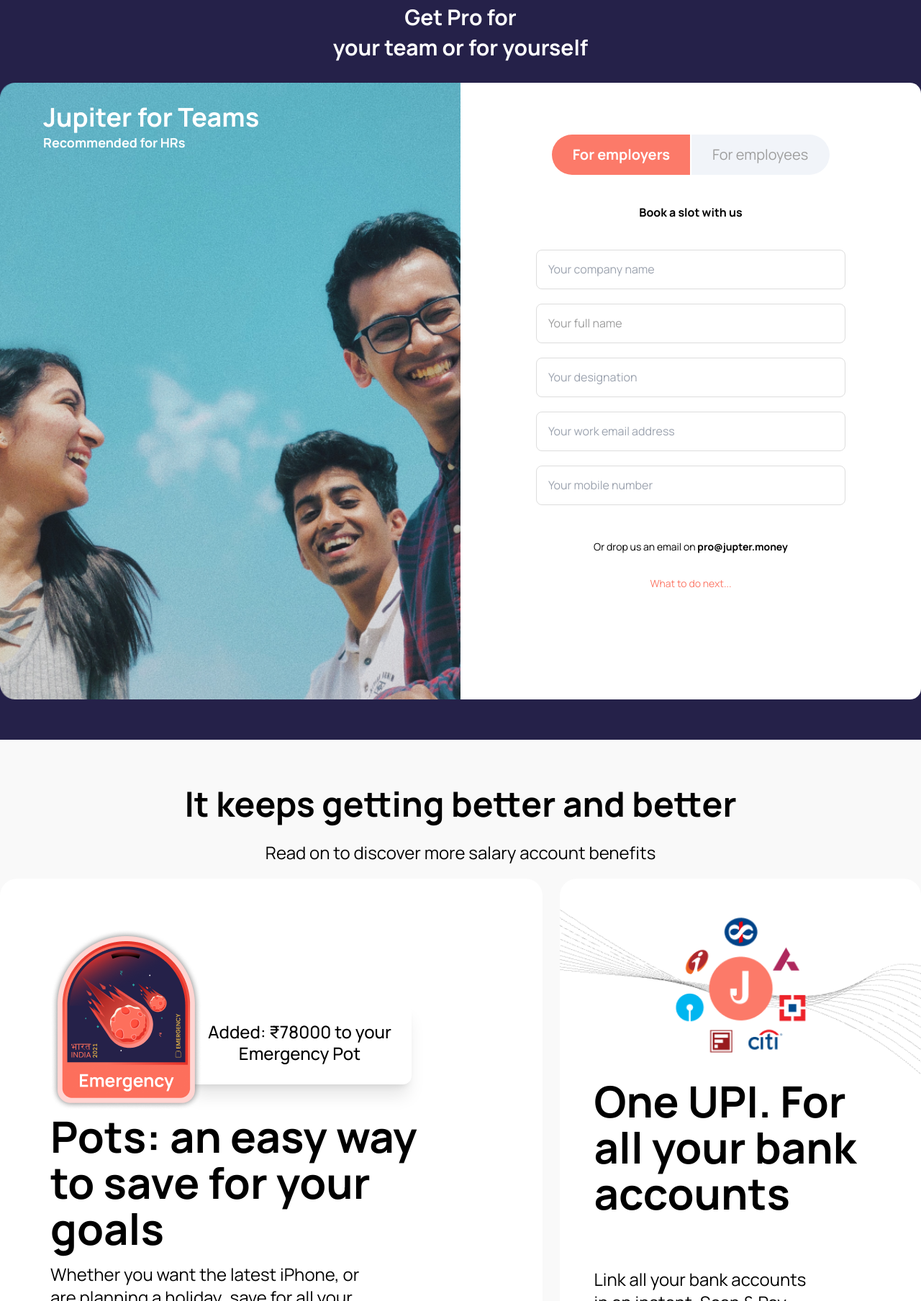
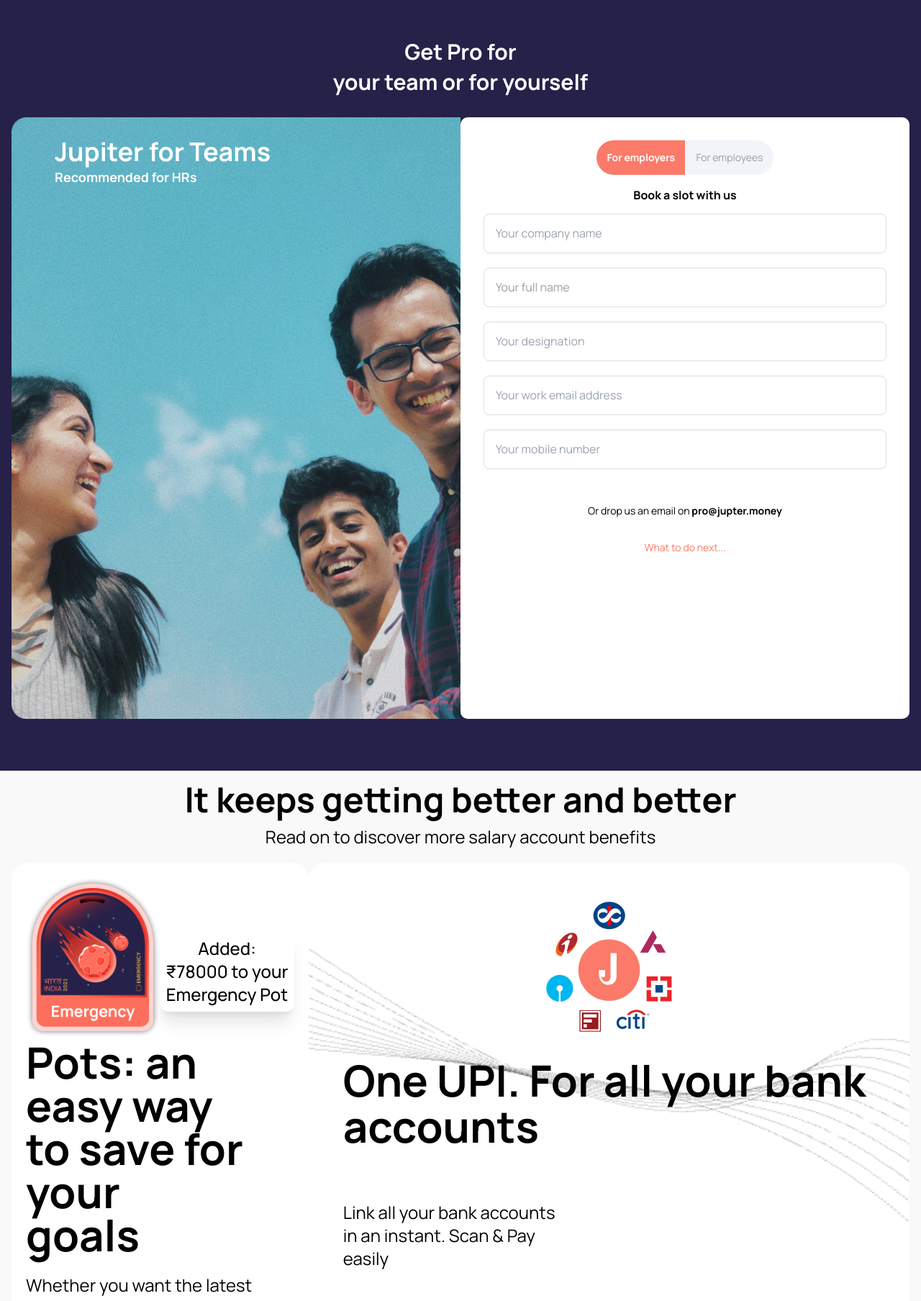
Before and after one commit to shoaibkhan92/Mac-book-pro, a website: page src/index.html in a window 1280 px wide. Shown: the part 4935-6743 px from the top of the page at 72% size. Drawn offline with Linux system fonts and the light colour scheme.

Commit message:
some changes

```diff
--- a/src/index.html
+++ b/src/index.html
@@ -50,7 +50,7 @@
     <div class="md:py-[60px] bg-[#F9F9F9]">
         <div class="max-w-7xl mx-auto text-center p-5 md:p-0">
             <div>
-                <h3 class="text-[#121212] text-4xl md:text-6xl md:leading-[68px] font-bold mb-3.5">What makes the
+                <h3 class="text-[#121212] text-3xl md:text-6xl md:leading-[68px] font-bold mb-3.5">What makes the
                     <br>Pro Salary account, Pro?
                 </h3>
                 <div class="flex flex-col md:flex-row  items-center  justify-center mb-14">
@@ -113,10 +113,10 @@
                 <p class="font-normal text-2xl mb-16">Compare Jupiter Pro Salary account with your current salary
                     account</p>
             </div>
-            <div class="flex justify-center items-end">
+            <div class="md:flex justify-center items-end p-4">
                 <div class="py-4">
                     <div
-                        class="w-[240px] font-normal text-sm border border-[#DDDDDD] rounded-tl-[10px] rounded-bl-[10px] overflow-hidden py-8 text-left bg-white -mr-2">
+                        class="md:w-[240px] font-normal text-sm border border-[#DDDDDD] rounded-tl-[10px] rounded-bl-[10px] overflow-hidden py-8 text-left bg-white -mr-2">
                         <div>
                             <p class="py-4 px-9">Health insurance</p>
                         </div>
@@ -140,7 +140,7 @@
 
                 <div class="relative">
                     <div
-                        class="w-[240px]  border border-[#252149] rounded-[10px] overflow-hidden shadow-lg bg-white pb-[12px]">
+                        class="md:w-[240px]  border border-[#252149] rounded-[10px] overflow-hidden shadow-lg bg-white pb-[12px]">
                         <div class="bg-gradient">
                             <p class="p-8 px-9 text-white text-lg font-bold	leading-[22px]">Jupiter Pro <br>Salary
                                 account</p>
@@ -174,7 +174,7 @@
                 <div>
                     <div class="py-4">
                         <div
-                            class="w-[240px] font-normal text-sm border border-[#DDDDDD] rounded-tr-[10px] rounded-br-[10px] overflow-hidden bg-white -ml-2 pb-[50px]">
+                            class="md:w-[240px] font-normal text-sm border border-[#DDDDDD] rounded-tr-[10px] rounded-br-[10px] overflow-hidden bg-white -ml-2 pb-[50px]">
                             <div class="border-b border-[#DDDDDD] ">
                                 <p class="pt-[6px] px-9 text-lg leading-[22px] font-bold">Your current <br>Salary
                                     account</p>
@@ -208,47 +208,47 @@
         </div>
     </div>
     <div class="py-14 bg-[#252149]">
-        <div class="max-w-7xl mx-auto text-center">
+        <div class="max-w-7xl mx-auto text-center p-4">
             <h2 class="text-white font-bold text-3xl leading-[42px] mb-7">Get Pro for <br>your team or for yourself</h2>
-            <div class="flex justify-center">
-                <div class="relative w-1/2">
+            <div class="md:flex justify-center">
+                <div class="relative md:w-1/2 mb-4 md:mb-0">
                     <img class="w-full align-top" src="/img/Mask Group.png" alt="">
                     <div class="absolute top-6 left-[60px]">
                         <h4 class="text-4xl	leading-[48px] font-bold text-white">Jupiter for Teams</h4>
                         <p class="text-lg leading-[22px] font-bold text-left text-white">Recommended for HRs</p>
                     </div>
                 </div>
-                <div class="w-1/2 bg-white rounded-tr-[15px] rounded-br-[15px] p-8">
-                    <div class="btn mb-10 mt-10">
-                        <button class="bg-[#FC7A69] w-48 p-3.5 text-white text-xl font-bold rounded-l-full">For
+                <div class="md:w-1/2 bg-white rounded-[10px] md:rounded-tl-none md:rounded-tr-[15px] md:rounded-bl-none md:rounded-br-[15px] p-8">
+                    <div class="btn mb-4 md:mb-10 md:mt-10">
+                        <button class="bg-[#FC7A69] md:w-48 p-3.5 text-white text-sm md:text-xl font-bold rounded-l-full">For
                             employers</button>
 
                         <button
-                            class="bg-[#F1F4F9] w-48 p-3.5 text-[#9E9E9E] text-xl font-normal rounded-r-full -ml-0.5">For
+                            class="bg-[#F1F4F9] md:w-48 p-3.5 text-[#9E9E9E] text-sm md:text-xl font-normal rounded-r-full -ml-0.5">For
                             employees</button>
                     </div>
-                    <h3 class="font-bold text-base mb-10">Book a slot with us</h3>
+                    <h3 class="font-bold text-base mb-3.5 md:mb-10">Book a slot with us</h3>
 
                     <form action="">
                         <div class="">
                             <input type="text" name="first-name" placeholder="Your company name"
-                                class=" w-[430px] h-[55px] rounded-lg border border-[#DDDDDD] outline-none px-4 text-gray-900 placeholder:text-gray-400 mb-5">
+                                class="w-full md:w-[430px] h-[55px] rounded-lg border border-[#DDDDDD] outline-none px-4 text-gray-900 placeholder:text-gray-400 mb-5">
                         </div>
                         <div class="">
                             <input type="text" name="first-name" placeholder="Your full name"
-                                class=" w-[430px] h-[55px] rounded-lg border border-[#DDDDDD] outline-none px-4 text-gray-900 placeholder:text-[#9E9E9E] text-base leading-[22px] font-normal mb-5">
+                                class="w-full md:w-[430px] h-[55px] rounded-lg border border-[#DDDDDD] outline-none px-4 text-gray-900 placeholder:text-[#9E9E9E] text-base leading-[22px] font-normal mb-5">
                         </div>
                         <div class="">
                             <input type="text" name="first-name" placeholder="Your designation"
-                                class=" w-[430px] h-[55px] rounded-lg border border-[#DDDDDD] outline-none px-4 text-gray-900 placeholder:text-gray-400 mb-5">
+                                class="w-full md:w-[430px] h-[55px] rounded-lg border border-[#DDDDDD] outline-none px-4 text-gray-900 placeholder:text-gray-400 mb-5">
                         </div>
                         <div class="">
                             <input type="text" name="first-name" placeholder="Your work email address"
-                                class=" w-[430px] h-[55px] rounded-lg border border-[#DDDDDD] outline-none px-4 text-gray-900 placeholder:text-gray-400 mb-5">
+                                class="w-full md:w-[430px] h-[55px] rounded-lg border border-[#DDDDDD] outline-none px-4 text-gray-900 placeholder:text-gray-400 mb-5">
                         </div>
                         <div class="">
                             <input type="text" name="first-name" placeholder="Your mobile number"
-                                class=" w-[430px] h-[55px] rounded-lg border border-[#DDDDDD] outline-none px-4 text-gray-900 placeholder:text-gray-400">
+                                class="w-full md:w-[430px] h-[55px] rounded-lg border border-[#DDDDDD] outline-none px-4 text-gray-900 placeholder:text-gray-400">
                         </div>
                     </form>
                     <p class="text-sm font-normal mt-12 mb-7">Or drop us an email on <span
@@ -259,31 +259,31 @@
         </div>
     </div>
 
-    <div class="py-14 bg-[#F9F9F9]">
-        <div class="max-w-7xl mx-auto text-center">
-            <h3 class="font-bold text-5xl leading-[65px] mb-5">It keeps getting better and better</h3>
-            <p class="text-2xl font-normal mb-5">Read on to discover more salary account benefits</p>
-            <div class="flex justify-center mb-6">
-                <div class="w-3/5 h-auto bg-white rounded-3xl text-center p-[70px]">
+    <div class="py-6 md:py-14 bg-[#F9F9F9]">
+        <div class="max-w-7xl mx-auto text-center p-4">
+            <h3 class="text-4xl md:text-5xl md:leading-[65px] font-bold mb-3 md:mb-5">It keeps getting better and better</h3>
+            <p class="text-xl md:text-2xl font-normal mb-5">Read on to discover more salary account benefits</p>
+            <div class="md:flex justify-center mb-6">
+                <div class="md:w-3/5 h-auto bg-white rounded-3xl text-center p-5 md:p-[70px] mb-4 md:mb-0">
                     <div class="flex items-end mb-1">
-                        <img class="w-auto z-10" src="/img/Emergency-icon.png" alt="">
-                        <div class="bg-white h-auto rounded-xl shadow-xl -ml-[20px] mb-9">
-                            <p class="text-2xl leading-[30px] font-medium p-7">Added: ₹78000 to your <br>Emergency Pot
+                        <img class="w-1/2 md:w-auto z-10" src="/img/Emergency-icon.png" alt="">
+                        <div class="bg-white h-auto rounded-xl shadow-xl -ml-[8px] md:-ml-[20px] mb-9">
+                            <p class="text-xs md:text-2xl md:leading-[30px]  md:font-medium p-2 md:p-7">Added: ₹78000 to your <br>Emergency Pot
                             </p>
                         </div>
                     </div>
                     <div>
-                        <h2 class="text-6xl leading-[64px] font-bold text-left mb-4">Pots: an easy way <br>to save for
+                        <h2 class="text-5xl md:text-6xl md:leading-[64px] font-bold text-left mb-6">Pots: an easy way <br>to save for
                             your <br>goals</h2>
-                        <p class="text-left text-2xl font-normal">Whether you want the latest iPhone, or <br> are
+                        <p class="text-left text-xl md:text-2xl font-normal">Whether you want the latest iPhone, or <br> are
                             planning a holiday ,save for all your
                             <br>goals in Pots
                         </p>
                     </div>
                 </div>
-                <div class="relative w-2/5 h-auto bg-white rounded-3xl text-center p-12 ml-6">
-                    <img class="w-full absolute top-0 left-0" src="/img/Layer.png" alt="">
-                    <img class="relative inline-block w-[188px] mb-7" src="/img/All-bank-logo.png" alt="">
+                <div class="relative md:w-2/5 h-auto bg-white rounded-3xl text-center p-12 md:ml-6">
+                    <img class="w-full absolute top-16 md:top-0 left-0 pt-16" src="/img/Layer.png" alt="">
+                    <img class="relative inline-block md:w-[188px] mb-7 pt-16" src="/img/All-bank-logo.png" alt="">
                     <h2 class="text-6xl leading-[64px] font-bold text-left mb-[72px]">One UPI. For all your bank
                         accounts</h2>
                     <p class="text-left text-2xl font-normal">Link all your bank accounts <br>in an instant. Scan & Pay
```
